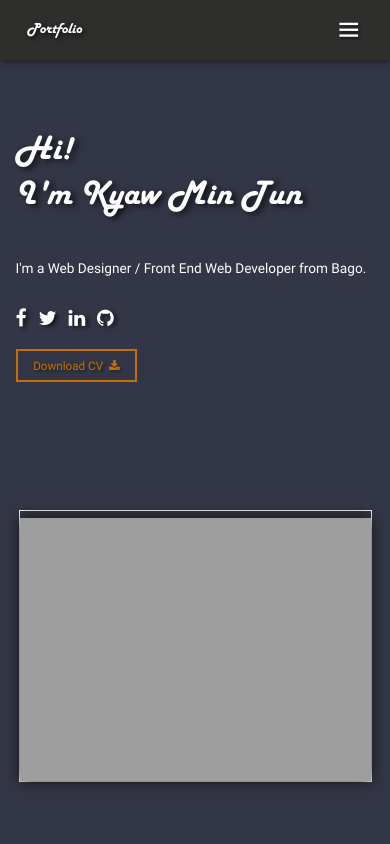
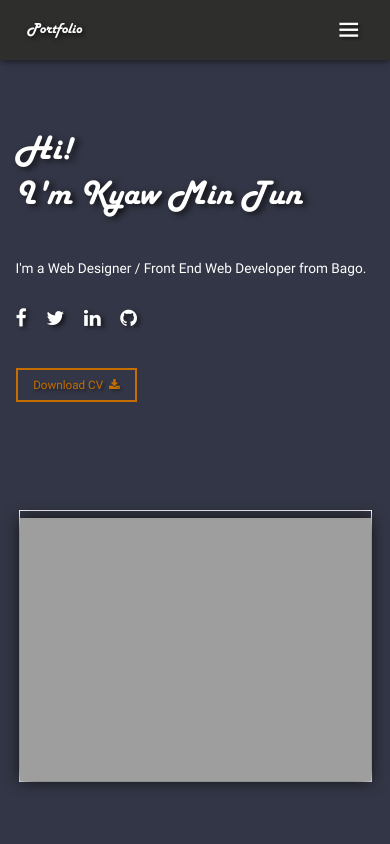
Before and after one commit to MgKyawMinTun/MgKyawMinTun.github.io, a plain HTML site: page index.html in a window 390 px wide. Shown: the top 844 px of the page. Drawn offline with nearby package versions, Linux system fonts and the light colour scheme.

Commit message:
first modif

```diff
--- a/css/style.css
+++ b/css/style.css
@@ -651,6 +651,8 @@ a,p,h2,h3,h5,h6,button,.title,span{
 	display: block;
 	padding: 7.5px 0;
 	text-align: center;
+	/* text-shadow: 1px 1px 1px rgb(0, 0, 0); */
+	text-shadow: 1px 1px 1px rgb(0 0 0 / 90%);
 }
 
 
@@ -1980,12 +1982,12 @@ a,p,h2,h3,h5,h6,button,.title,span{
 	}
 
 	.mv_sec .my_name .social{
-		margin-bottom: 5vw;
+		margin-bottom: 10vw;
 	}
 
 	.mv_sec .my_name .social a i{
 		font-size: 5vw;
-		margin-right: 2vw;
+		margin-right: 4vw;
 	}
 
 	.mv_sec .my_name .btn{
```
